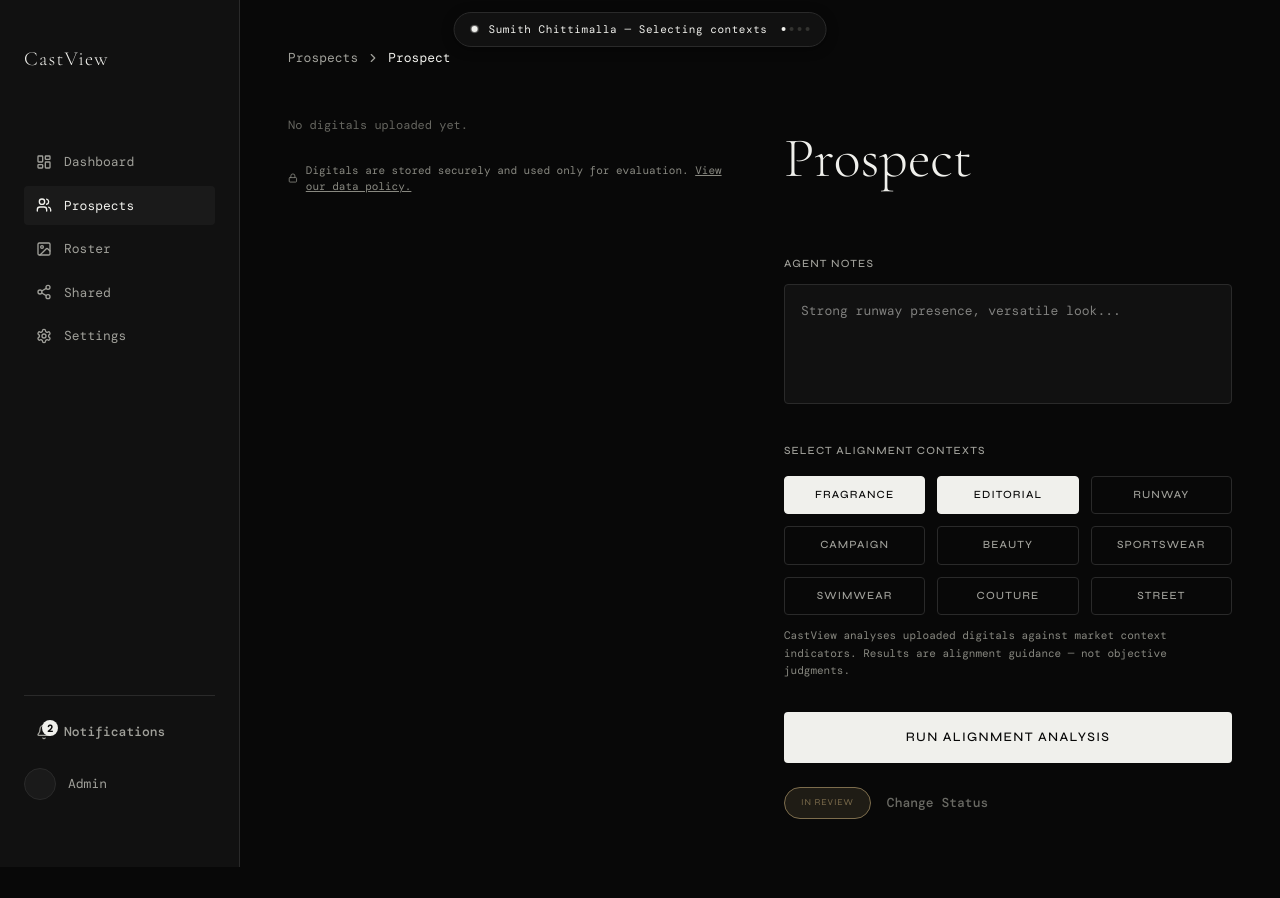
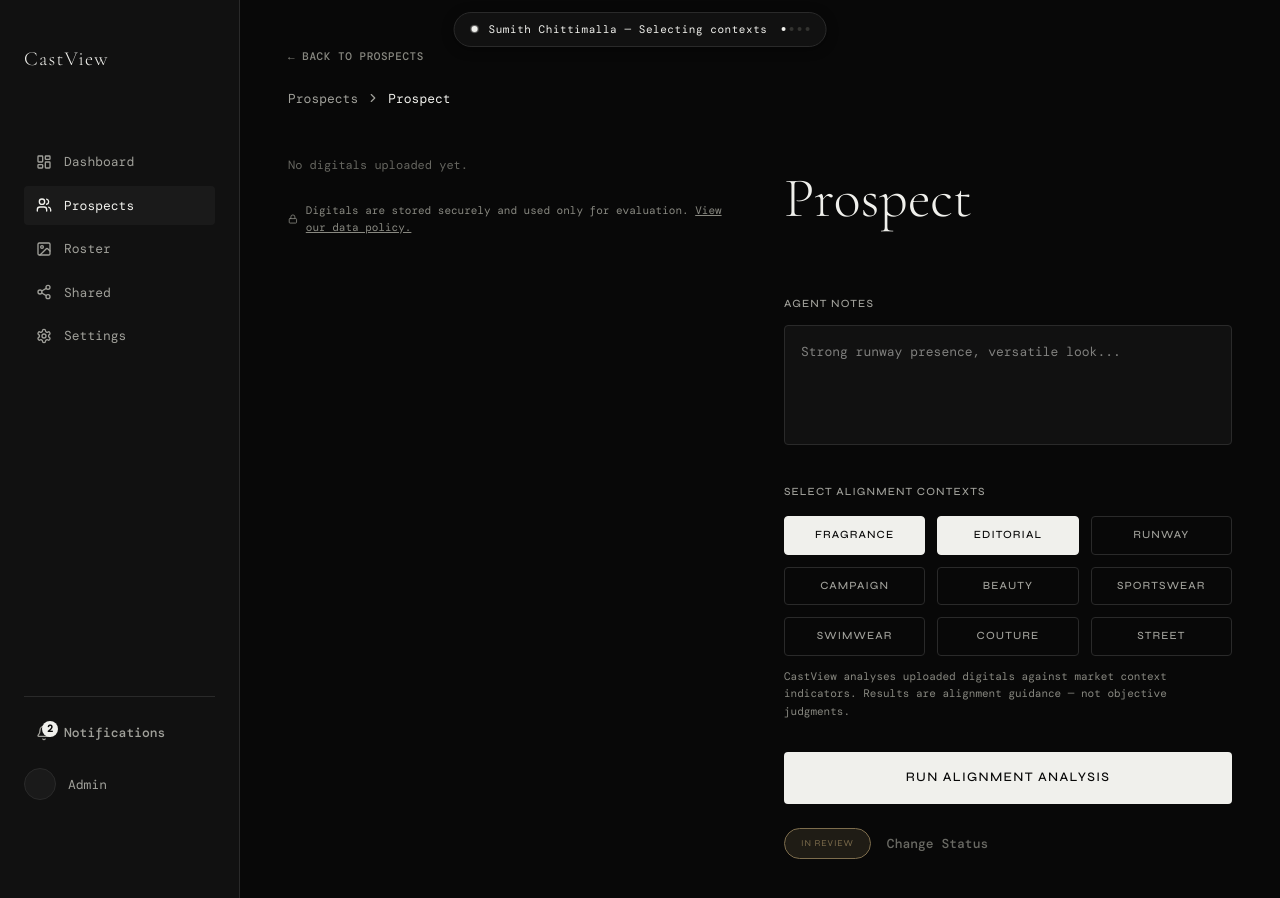
Before and after one commit to sumithproductive-ai/CastView, a React (Vite) app in the folder app/: page /profile in a window 1280 px wide. Shown: the top 898 px of the page. Before the commit the page ends 867 px from the top, so only its background shows below. Built offline with nearby package versions, Linux system fonts and the light colour scheme; a web font is replaced by a local one.

Commit message:
some basic fixes

```diff
--- a/app/src/app/components/Profile.tsx
+++ b/app/src/app/components/Profile.tsx
@@ -85,6 +85,27 @@ export function Profile() {
 
   return (
     <div className="p-[48px]">
+      <button
+        type="button"
+        onClick={() =>
+          navigate(profileType === 'model' ? '/roster' : '/prospects')
+        }
+        style={{
+          fontFamily: 'var(--font-mono)',
+          fontSize: '11px',
+          color: '#888880',
+          background: 'none',
+          border: 'none',
+          cursor: 'pointer',
+          letterSpacing: '0.05em',
+          padding: 0,
+          display: 'block',
+          marginBottom: '24px',
+        }}
+      >
+        {profileType === 'model' ? '← BACK TO ROSTER' : '← BACK TO PROSPECTS'}
+      </button>
+
       <div className="flex items-center gap-[8px] mb-[48px]">
         <span style={{ fontFamily: 'var(--font-mono)', fontSize: '13px', color: '#a0a09a' }}>
           Prospects
--- a/app/src/app/components/ProspectRenderHistory.tsx
+++ b/app/src/app/components/ProspectRenderHistory.tsx
@@ -837,7 +837,7 @@ export function ProspectRenderHistory({
                           fontWeight: 700,
                         }}
                       >
-                        {ds.uploadedAt || ds.title}
+                        {ds.title && ds.title !== 'Untitled Set' ? ds.title : ds.uploadedAt}
                       </div>
                       <div
                         style={{
--- a/app/src/app/components/Results.tsx
+++ b/app/src/app/components/Results.tsx
@@ -6,6 +6,7 @@ import { ChevronDown } from 'lucide-react';
 import { getContextData } from '../constants/contextMockData';
 import { isSumithProspect, SUMITH_DIGITAL_SET_V1 } from '../constants/sumithProspect';
 import { useProspects } from '../context/ProspectsContext';
+import { useRoster } from '../context/RosterContext';
 import type { DigitalSet } from '../types/talent';
 import {
   clearHandoffStorage,
@@ -57,6 +58,7 @@ export function Results() {
   const navigate = useNavigate();
   const [searchParams] = useSearchParams();
   const { prospects, updateProspect } = useProspects();
+  const { models, updateModel } = useRoster();
   const [realEvalData, setRealEvalData] = useState<any>(null);
   const [evaluationError, setEvaluationError] = useState<string | null>(null);
   const prospectName = searchParams.get('name')
@@ -472,7 +474,28 @@ export function Results() {
           <button
             type="button"
             onClick={() => {
-              if (!evaluationId || !prospectId) return;
+              if (!evaluationId) return;
+              if (!window.confirm('Delete this evaluation? This cannot be undone.')) return;
+
+              if (profileType === 'model') {
+                const model = models.find(
+                  (m) =>
+                    m.id === prospectId ||
+                    m.name.trim().toLowerCase() === prospectName.trim().toLowerCase(),
+                );
+                if (model) {
+                  const updatedSets = model.digitalSets.map((ds) => ({
+                    ...ds,
+                    evaluations: (ds.evaluations ?? []).filter(
+                      (e) => e.id !== evaluationId,
+                    ),
+                  }));
+                  updateModel(model.id, { digitalSets: updatedSets });
+                  localStorage.removeItem(`castview_eval_${evaluationId}`);
+                  navigate(`/roster/${model.id}`);
+                }
+              } else {
+                if (!prospectId) return;
                 const prospect = prospects.find((p) => p.id === prospectId);
                 if (!prospect) return;
                 const updatedSets = prospect.digitalSets.map((ds) => ({
@@ -484,6 +507,7 @@ export function Results() {
                 updateProspect(prospectId, { digitalSets: updatedSets });
                 localStorage.removeItem(`castview_eval_${evaluationId}`);
                 navigate(`/prospects/${prospectId}`);
+              }
             }}
             style={{
               fontFamily: 'var(--font-mono)',
--- a/app/src/app/components/Share.tsx
+++ b/app/src/app/components/Share.tsx
@@ -413,6 +413,25 @@ export function Share() {
 
   return (
     <div className="p-[48px]">
+      <button
+        type="button"
+        onClick={() => navigate(-1)}
+        style={{
+          fontFamily: 'var(--font-mono)',
+          fontSize: '11px',
+          color: '#888880',
+          background: 'none',
+          border: 'none',
+          cursor: 'pointer',
+          letterSpacing: '0.05em',
+          padding: 0,
+          display: 'block',
+          marginBottom: '24px',
+        }}
+      >
+        ← BACK
+      </button>
+
       <h1
         className="text-[48px] mb-[8px]"
         style={{ fontFamily: 'var(--font-display)', fontWeight: 300, color: '#f0f0ec' }}
```
Lines whose indentation alone changed are shown as unchanged.
